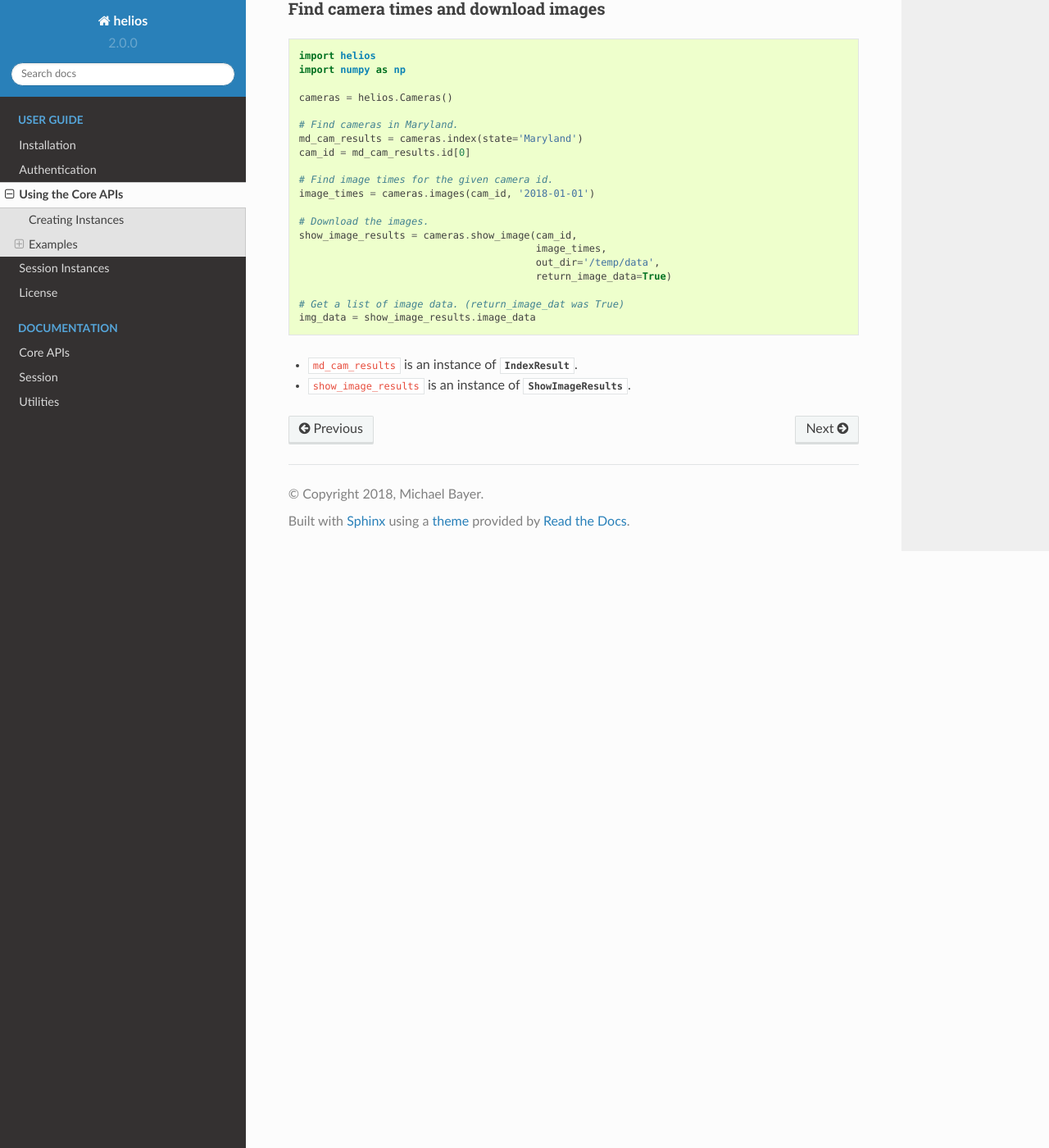
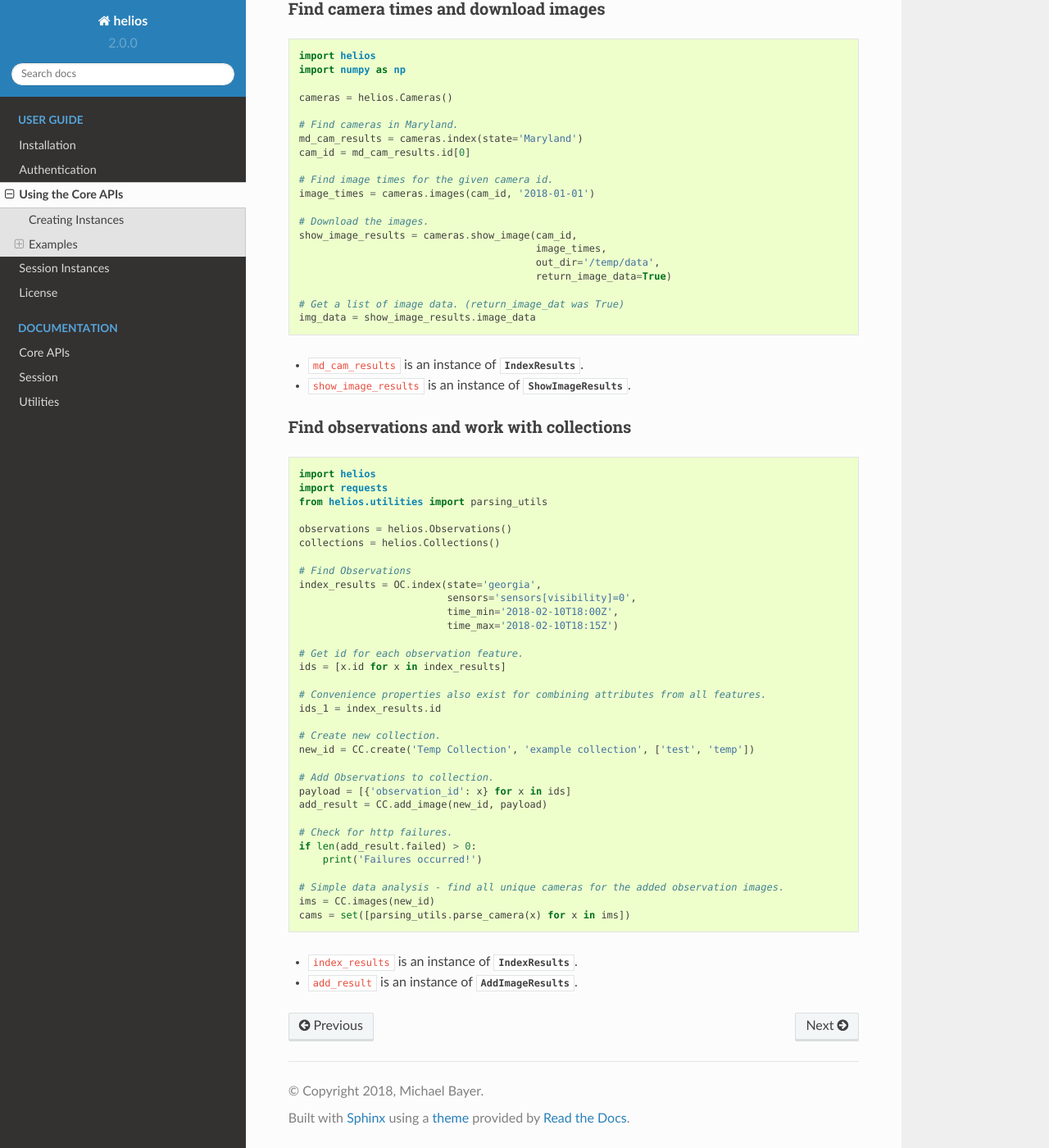
Before and after one commit to helios-earth/helios-sdk-python, a Sphinx documentation site: the page built from docs/user/core_apis_guide.rst, in a window 1280 px wide and 1400 px high, scrolled down 789 px. Shown: the whole window at 82% size. Built offline with Sphinx 7.4.7 and the Read the Docs theme 2.0.0, drawn with Linux system fonts in a browser that asks for light colours; some of the changed text lies outside the part shown.

Commit message:
[Docs] additional examples for using the core APIs.

```diff
--- a/docs/user/core_apis_guide.rst
+++ b/docs/user/core_apis_guide.rst
@@ -37,7 +37,7 @@ Find alerts
     ny_alert_ids = ny_alert_results.id
 
 
-- ``ny_alert_results`` is an instance of :class:`IndexResult <helios.alerts_api.IndexResults>`.
+- ``ny_alert_results`` is an instance of :class:`IndexResults <helios.alerts_api.IndexResults>`.
 
 
 Find camera times and download images
@@ -67,5 +67,47 @@ Find camera times and download images
     img_data = show_image_results.image_data
 
 
-- ``md_cam_results`` is an instance of :class:`IndexResult <helios.cameras_api.IndexResults>`.
+- ``md_cam_results`` is an instance of :class:`IndexResults <helios.cameras_api.IndexResults>`.
 - ``show_image_results`` is an instance of :class:`ShowImageResults <helios.cameras_api.ShowImageResults>`.
+
+Find observations and work with collections
+~~~~~~~~~~~~~~~~~~~~~~~~~~~~~~~~~~~~~~~~~~~
+
+.. code-block:: python
+
+    import helios
+    import requests
+    from helios.utilities import parsing_utils
+
+    observations = helios.Observations()
+    collections = helios.Collections()
+
+    # Find Observations
+    index_results = OC.index(state='georgia',
+                             sensors='sensors[visibility]=0',
+                             time_min='2018-02-10T18:00Z',
+                             time_max='2018-02-10T18:15Z')
+
+    # Get id for each observation feature.
+    ids = [x.id for x in index_results]
+
+    # Convenience properties also exist for combining attributes from all features.
+    ids_1 = index_results.id
+
+    # Create new collection.
+    new_id = CC.create('Temp Collection', 'example collection', ['test', 'temp'])
+
+    # Add Observations to collection.
+    payload = [{'observation_id': x} for x in ids]
+    add_result = CC.add_image(new_id, payload)
+
+    # Check for http failures.
+    if len(add_result.failed) > 0:
+        print('Failures occurred!')
+
+    # Simple data analysis - find all unique cameras for the added observation images.
+    ims = CC.images(new_id)
+    cams = set([parsing_utils.parse_camera(x) for x in ims])
+
+- ``index_results`` is an instance of :class:`IndexResults <helios.observations_api.IndexResults>`.
+- ``add_result`` is an instance of :class:`AddImageResults <helios.collections_api.AddImageResults>`.
```
